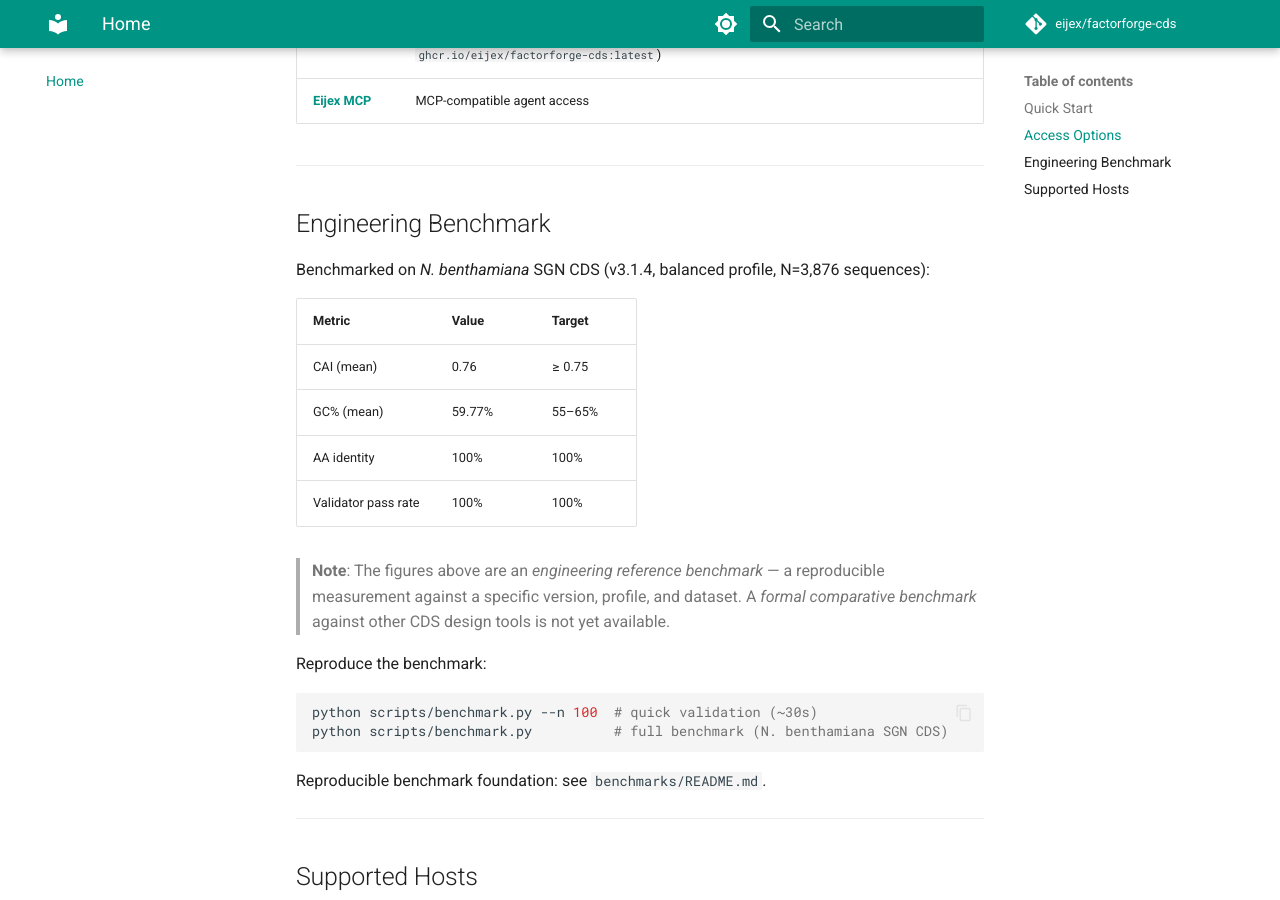
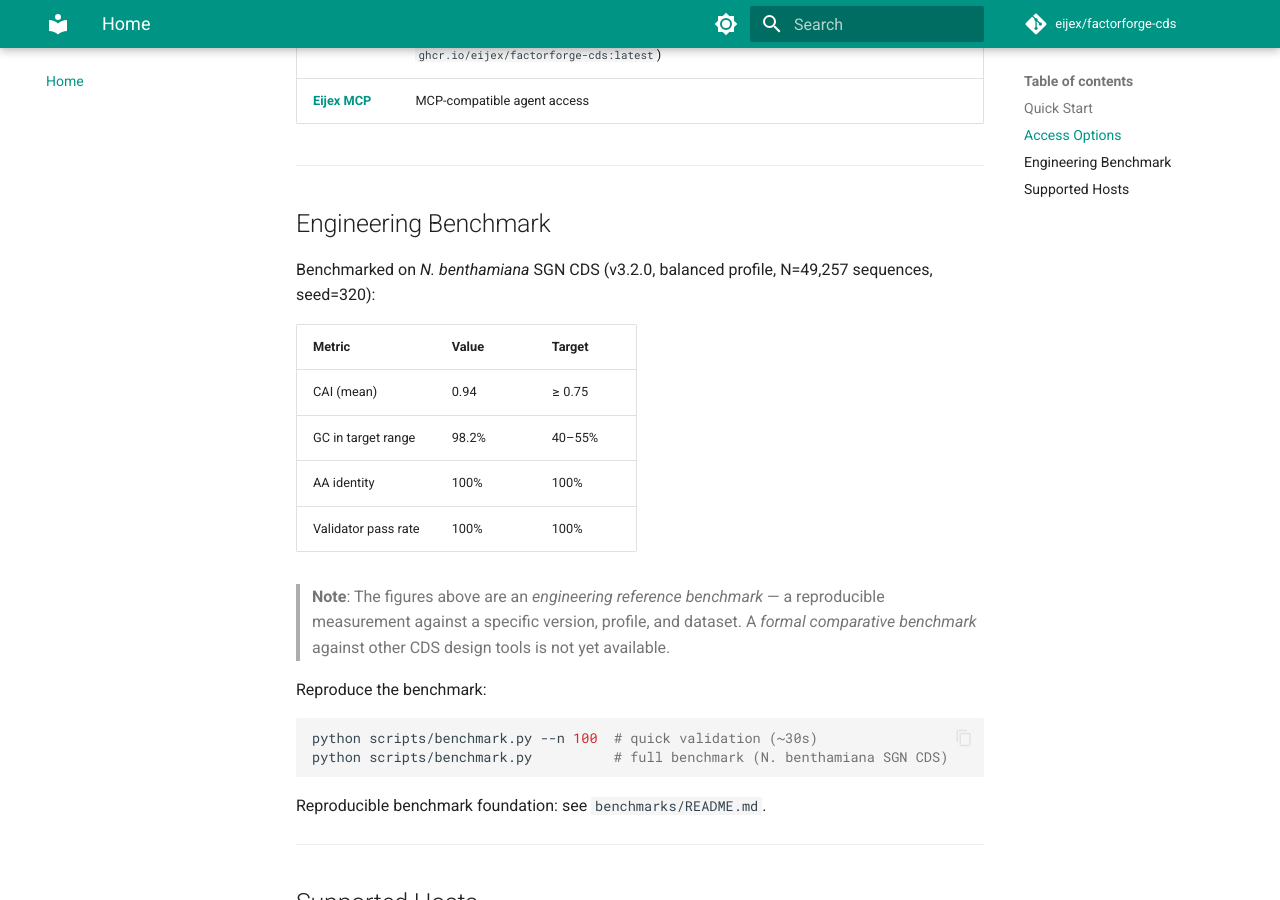
Before and after one commit to eijex/factorforge-cds, an MkDocs documentation site: the page built from docs/index.md, in a window 1280 px wide and 900 px high, scrolled down 895 px. Built offline with MkDocs 1.6.1 and Material for MkDocs 9.7.7, drawn with Linux system fonts in a browser that asks for light colours; comment, search, counter and statistics services are not loaded.

Commit message:
docs: update benchmark numbers to v3.2.0 formal run (N=49,257, seed=320)

```diff
--- a/docs/index.md
+++ b/docs/index.md
@@ -36,12 +36,12 @@ Or use the **[web app](https://factorforge.eijex.com)** — no installation requ
 
 ## Engineering Benchmark
 
-Benchmarked on *N. benthamiana* SGN CDS (v3.1.4, balanced profile, N=3,876 sequences):
+Benchmarked on *N. benthamiana* SGN CDS (v3.2.0, balanced profile, N=49,257 sequences, seed=320):
 
 | Metric | Value | Target |
 |--------|-------|--------|
-| CAI (mean) | 0.76 | ≥ 0.75 |
-| GC% (mean) | 59.77% | 55–65% |
+| CAI (mean) | 0.94 | ≥ 0.75 |
+| GC in target range | 98.2% | 40–55% |
 | AA identity | 100% | 100% |
 | Validator pass rate | 100% | 100% |
 
```
Also changed, not shown: docs/profiles.md (+1 -1 lines).
